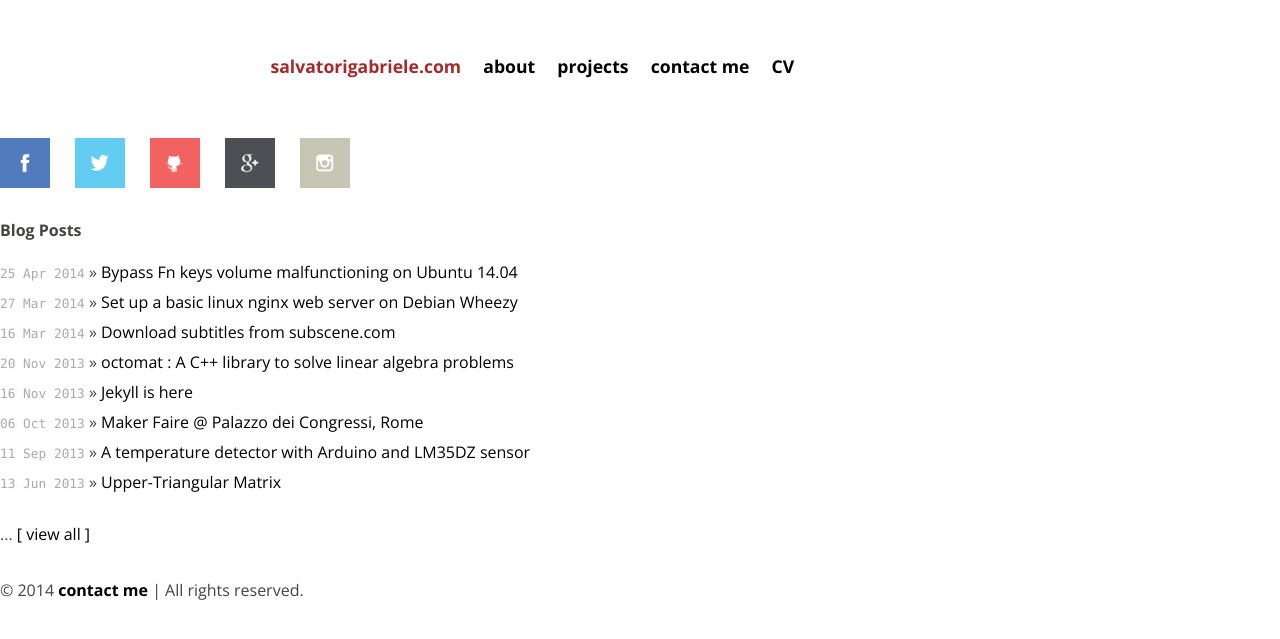
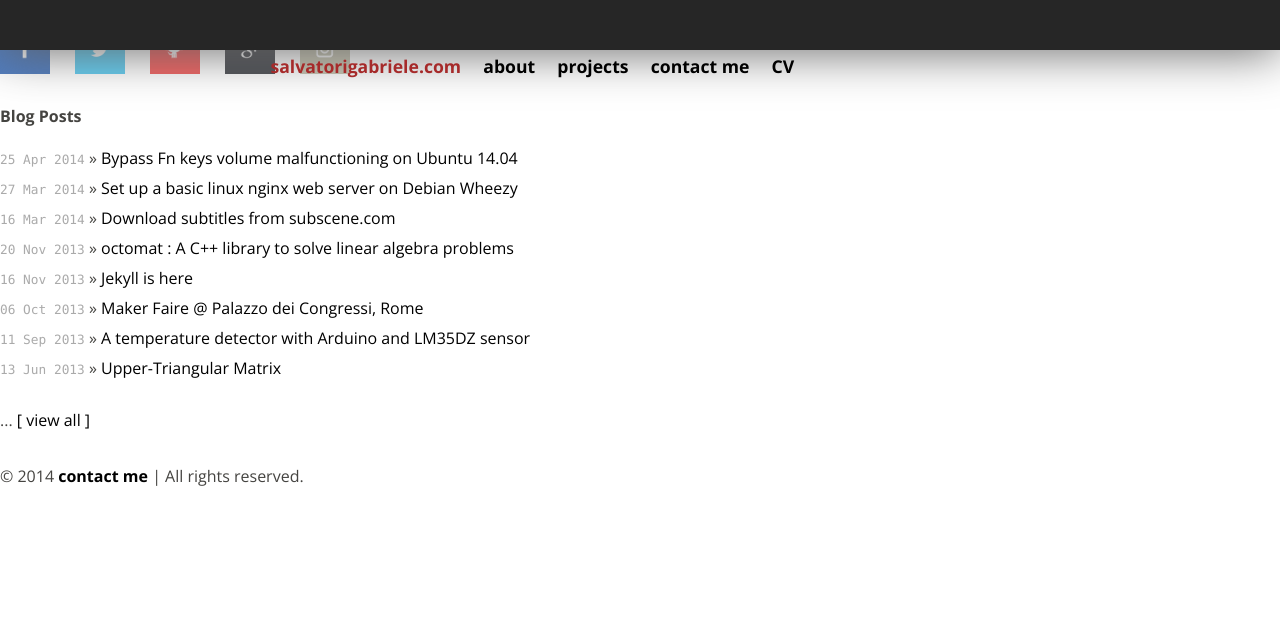
Before and after one commit to gsalvatori/salvatorigabriele.com, a Jekyll site: the page built from index.html, in a window 1280 px wide and 900 px high. Shown: the top 639 px of the window. Built offline with Jekyll 4.4.1, drawn with Linux system fonts in a browser that asks for light colours; Markdown is read by kramdown in place of the engine named in the settings.

Commit message:
Update main.css

```diff
--- a/css/main.css
+++ b/css/main.css
@@ -213,7 +213,7 @@
         padding:0.5em;
 }
 
-#nav {
+nav {
  background-color:#262626;
  width:100%;
  height:50px;
```
